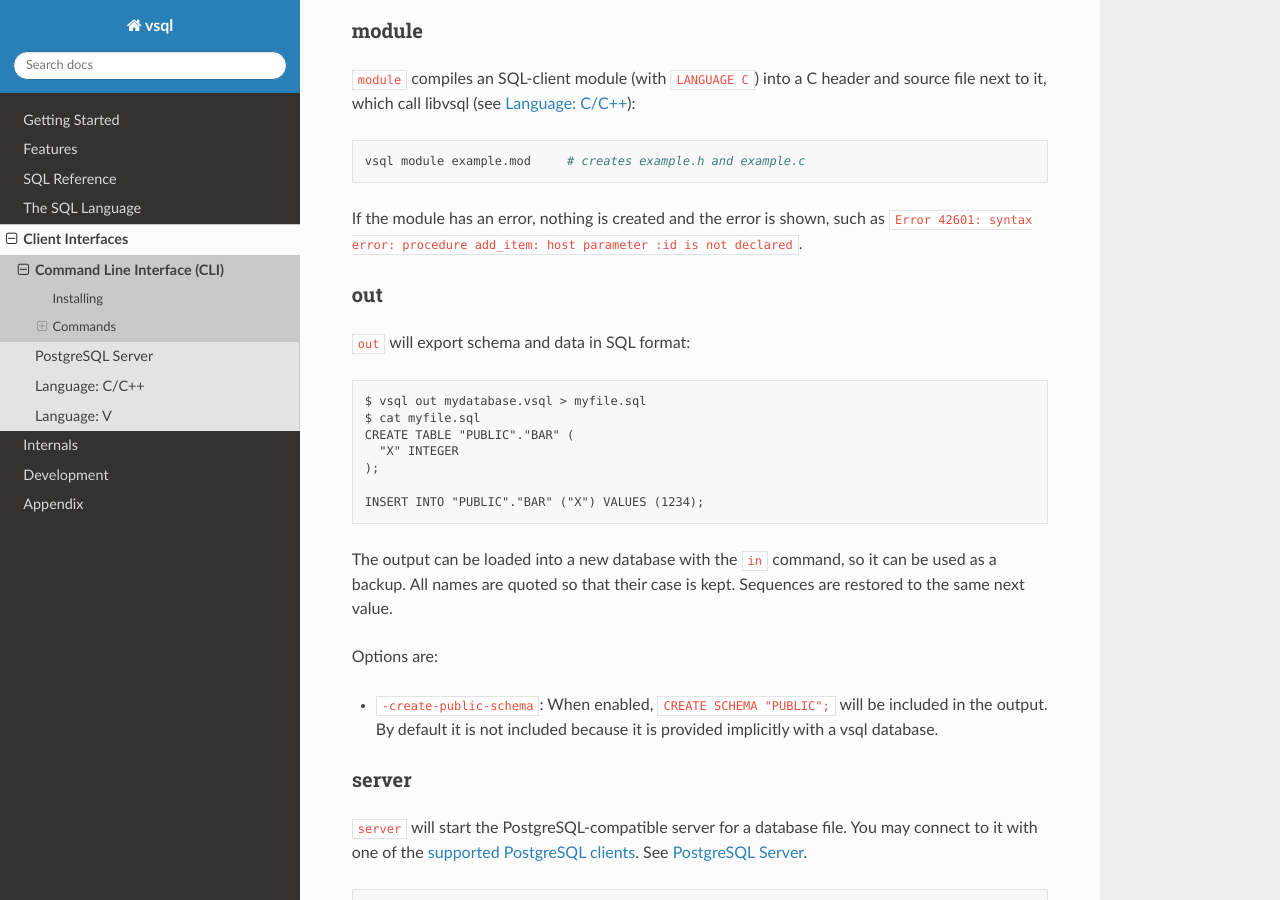
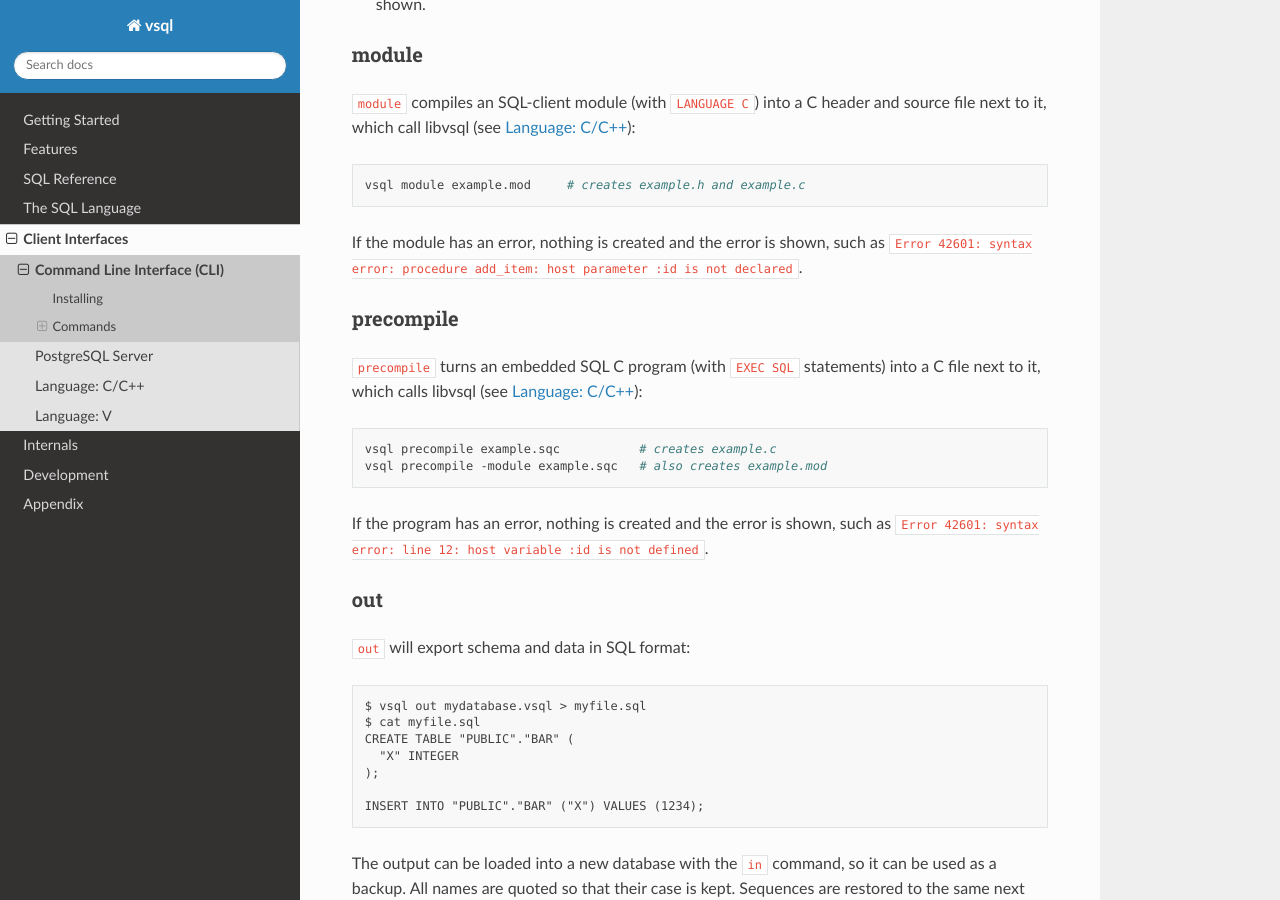
Before and after one commit to elliotchance/vsql, a Sphinx documentation site: the page built from docs/cli.rst, in a window 1280 px wide and 900 px high, scrolled down 2745 px. Built offline with Sphinx 7.4.7 and the Read the Docs theme 3.1.0, drawn with Linux system fonts in a browser that asks for light colours.

Commit message:
embedded: Add Embedded C (B012)

```diff
--- a/docs/cli.rst
+++ b/docs/cli.rst
@@ -140,6 +140,20 @@ If the module has an error, nothing is created and the error is shown, such as
 ``Error 42601: syntax error: procedure add_item: host parameter :id is not
 declared``.
 
+precompile
+^^^^^^^^^^
+
+``precompile`` turns an embedded SQL C program (with ``EXEC SQL`` statements)
+into a C file next to it, which calls libvsql (see :doc:`language-c`):
+
+.. code-block:: sh
+
+   vsql precompile example.sqc           # creates example.c
+   vsql precompile -module example.sqc   # also creates example.mod
+
+If the program has an error, nothing is created and the error is shown, such as
+``Error 42601: syntax error: line 12: host variable :id is not defined``.
+
 out
 ^^^
 
--- a/docs/sql-compliance.rst
+++ b/docs/sql-compliance.rst
@@ -532,7 +532,7 @@ Optional Features
    * - ❌ **B011** [1]_
      - **Embedded Ada**
 
-   * - ❌ **B012** [1]_
+   * - ✅ **B012** [1]_
      - **Embedded C**
 
    * - ❌ **B013** [1]_
@@ -1625,7 +1625,7 @@ Optional Features
    embedded language or to support the SQL-client module binding for at least
    one host language. vsql supports the SQL-client module binding for C (see
    :doc:`language-c`), which also gives E182 (Table 40, "Implied feature
-   relationships of SQL/Foundation").
+   relationships of SQL/Foundation"), and embedded SQL in C.
 
 Part 3: Call-Level Interface
 ----------------------------
```
Also changed, not shown: docs/language-c.rst (+76 -0 lines), 11 other files.
